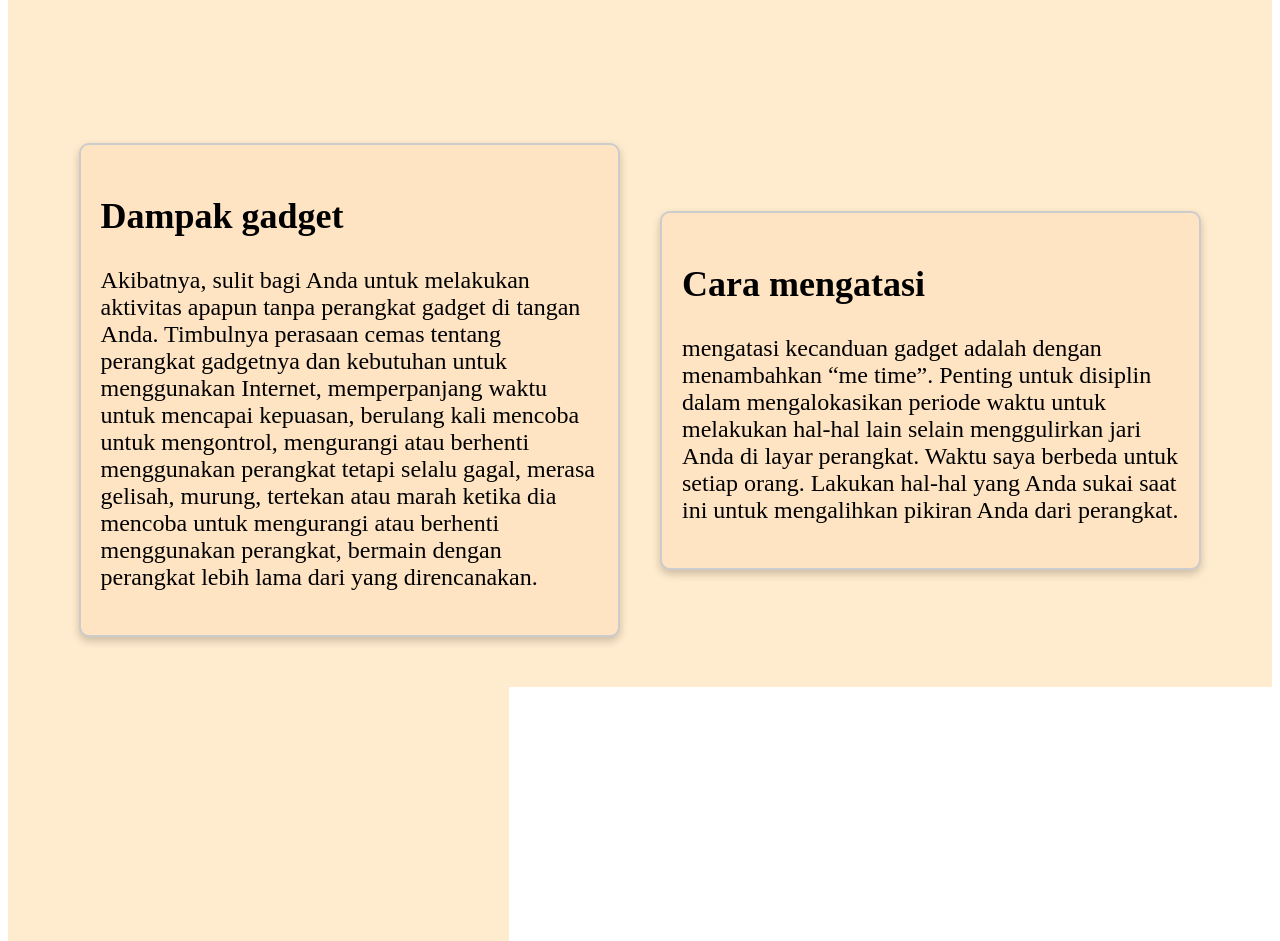
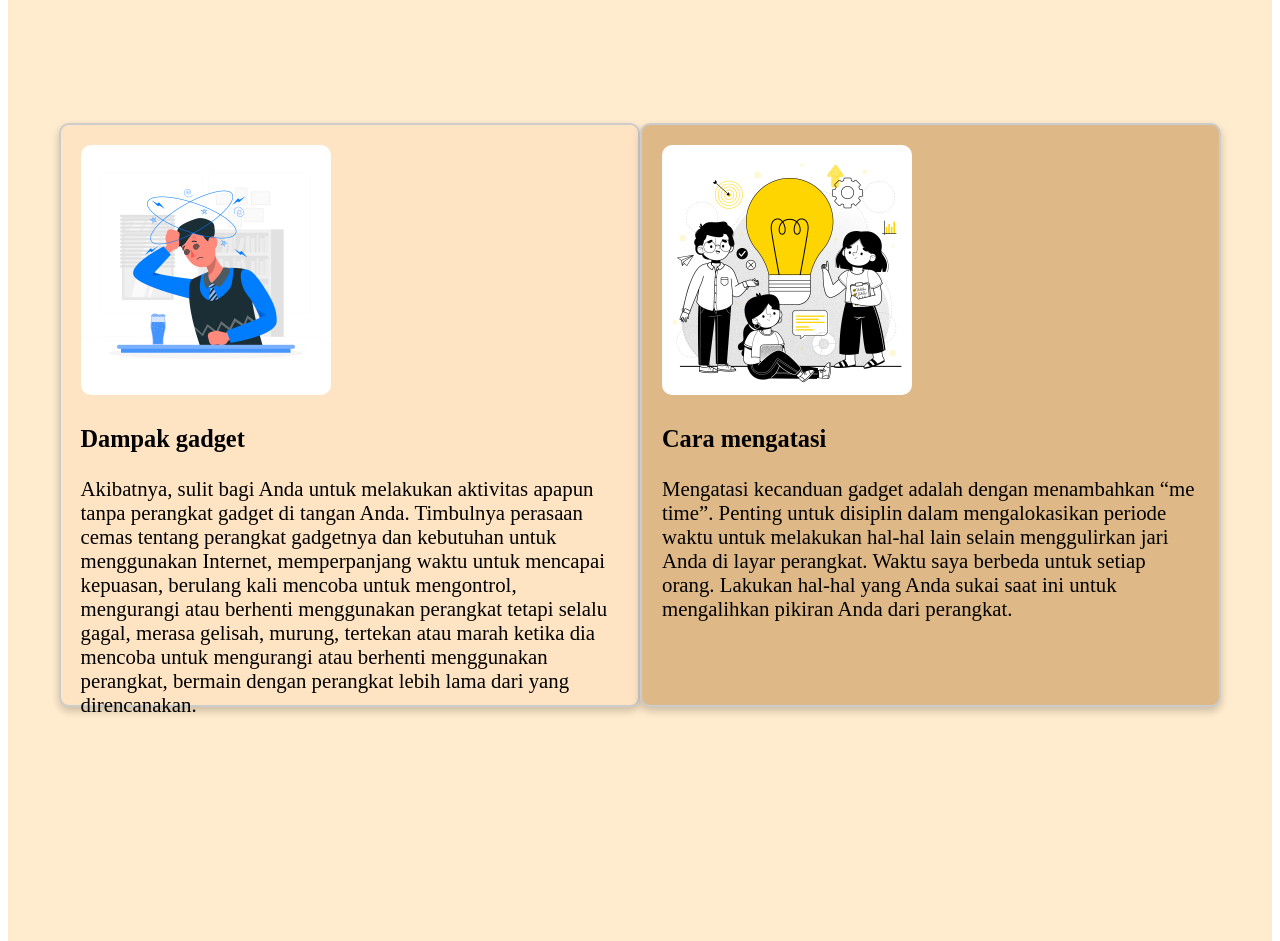
Before and after one commit to Zewex22/Project-Kelompok-02-, a plain HTML site: page index.html in a window 1280 px wide. Shown: the part 1600-2541 px from the top of the page. Drawn offline with Linux system fonts and the light colour scheme.

Commit message:
Add files via upload

```diff
--- a/index.html
+++ b/index.html
@@ -57,13 +57,15 @@
     </section>
     <section class="dampak" id="dampak">
        <div class="content3">
-            <div class="box">
-                <h2>Dampak gadget</h2>
+            <div class="box1">
+                <img src="images/7206964.jpg" alt="">
+                <h3>Dampak gadget</h3>
                 <P>Akibatnya, sulit bagi Anda untuk melakukan aktivitas apapun tanpa perangkat gadget di tangan Anda.  Timbulnya perasaan cemas tentang perangkat gadgetnya dan kebutuhan untuk menggunakan Internet, memperpanjang waktu untuk mencapai kepuasan, berulang kali mencoba untuk mengontrol, mengurangi atau berhenti menggunakan perangkat tetapi selalu gagal, merasa gelisah, murung, tertekan atau marah ketika dia mencoba untuk mengurangi atau berhenti menggunakan perangkat, bermain dengan perangkat lebih lama dari yang direncanakan.</P>
             </div>
-            <div class="box">
-                <h2>Cara mengatasi</h2>
-                <P>mengatasi kecanduan gadget  adalah dengan menambahkan “me time”. Penting untuk disiplin dalam mengalokasikan periode waktu untuk melakukan hal-hal lain selain menggulirkan jari Anda di layar perangkat. Waktu saya berbeda untuk setiap orang. Lakukan hal-hal yang Anda sukai  saat ini untuk mengalihkan pikiran Anda dari perangkat.
+            <div class="box2">
+                <img src="images/6236721.jpg" alt="">
+                <h3>Cara mengatasi</h3>
+                <P>Mengatasi kecanduan gadget  adalah dengan menambahkan “me time”. Penting untuk disiplin dalam mengalokasikan periode waktu untuk melakukan hal-hal lain selain menggulirkan jari Anda di layar perangkat. Waktu saya berbeda untuk setiap orang. Lakukan hal-hal yang Anda sukai  saat ini untuk mengalihkan pikiran Anda dari perangkat.
 
                 </P>
             </div>
--- a/style.css
+++ b/style.css
@@ -71,7 +71,7 @@ section {
     width: 100%;
     height: 100%;
     border-radius: 100px 100px 100px 100px;
-    box-shadow: 0 5px 5px 5px rgb(206, 228, 7);
+    box-shadow: 0 5px 5px 5px rgb(201, 133, 69);
     border-radius: 61% 39% 36% 64% / 57% 56% 44% 43%;
 }
 
@@ -115,7 +115,7 @@ section {
     height: auto;
     border-radius: 20px;
     /* border-radius: 100px 100px 100px 100px; */
-    box-shadow: 0 5px 5px 5px rgb(206, 228, 7);
+    box-shadow: 0 5px 5px 5px rgb(224, 142, 95);
     /* border-radius: 61% 39% 36% 64% / 57% 56% 44% 43%; */
 }
 
@@ -149,17 +149,41 @@ section {
     align-items: center;
 }
 
-.dampak .content3 .box {
+.dampak .content3 .box1 img {
+    width: 250px;
+    height: 250px;
+    border-radius: 10px;
+}
+
+.dampak .content3 .box2 img {
+    width: 250px;
+    height: 250px;
+    border-radius: 10px;
+}
+
+.dampak .content3 .box1 {
     width: 100%;
+    height: 540px;
     padding: 20px;
-    margin: 20px;
-    font-size: 1.5rem;
+    margin: 0;
+    font-size: 1.3rem;
     background-color: bisque;
     border: 2px solid #ccc;
     border-radius: 10px;
     box-shadow: 0 4px 8px rgba(0, 0, 0, 0.2);
 }
 
+.dampak .content3 .box2 {
+    width: 100%;
+    height: 540px;
+    padding: 20px;
+    margin: 0;
+    font-size: 1.3rem;
+    background-color: burlywood;
+    border: 2px solid #ccc;
+    border-radius: 10px;
+    box-shadow: 0 4px 8px rgba(0, 0, 0, 0.2);
+}
 
 
 
```
Also changed, not shown: images/6236721.jpg (added), images/7206964.jpg (added).
